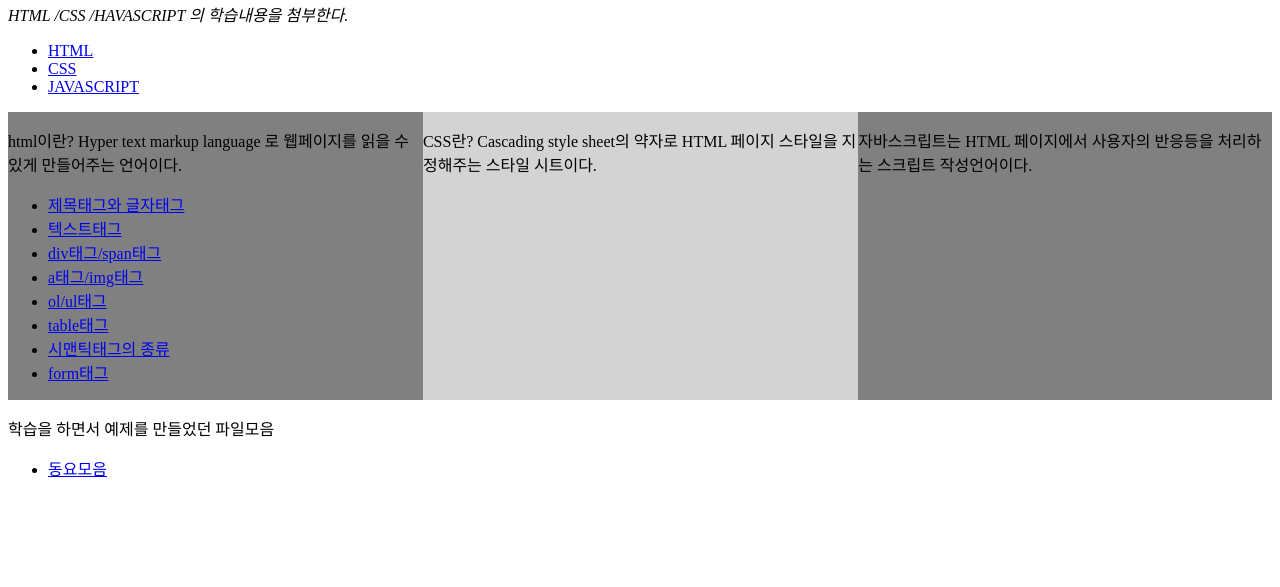
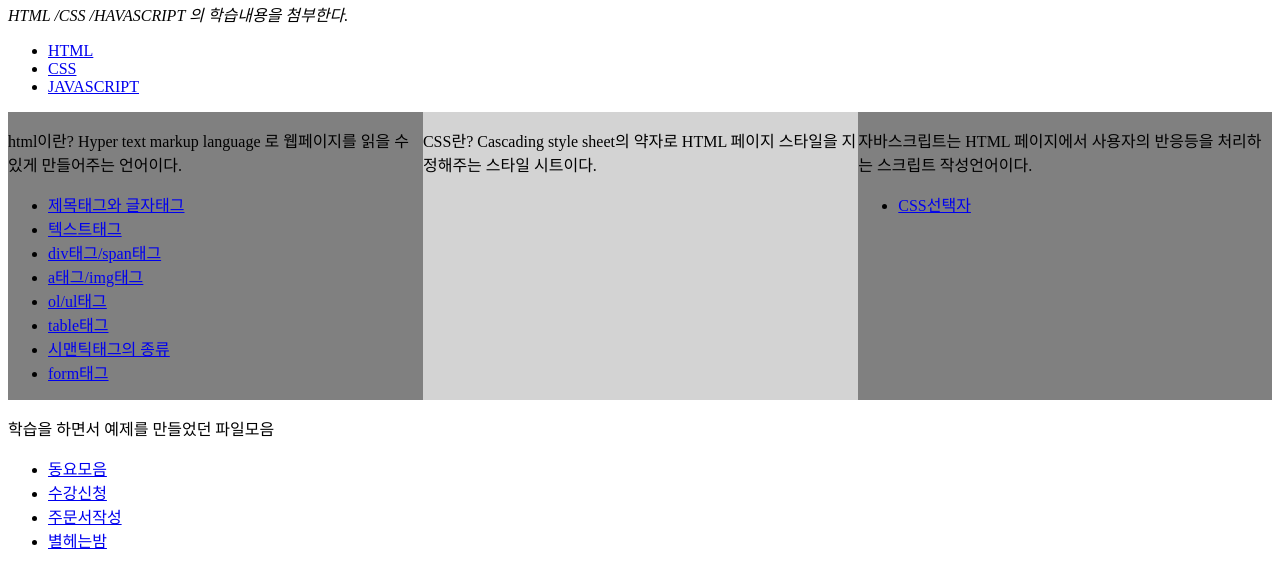
Before and after one commit to didiidididididi/web_310, a plain HTML site: page index.html in a window 1280 px wide. Shown: the part 87-674 px from the top of the page. Drawn offline with Linux system fonts and the light colour scheme.

Commit message:
Update index.html

```diff
--- a/index.html
+++ b/index.html
@@ -40,6 +40,9 @@
             </div>
             <div class="box3_js" style="background-color: gray;">
                 <p>자바스크립트는 HTML 페이지에서 사용자의 반응등을 처리하는 스크립트 작성언어이다.</p>
+                <ul>
+                    <li><a href="css_선택자.html">CSS선택자</a></li>
+                </ul>
 
             </div>
 </section>
@@ -48,6 +51,9 @@
             <p>학습을 하면서 예제를 만들었던 파일모음</p>
             <ul>
                 <li><a href="ex_song.html">동요모음</a></li>
+                <li><a href="ex_form001.html">수강신청</a></li>
+                <li><a href="ex_form002.html">주문서작성</a></li>
+                <li><a href="ex_star.html">별헤는밤</a></li>
             </ul>
         </div>
 
```
